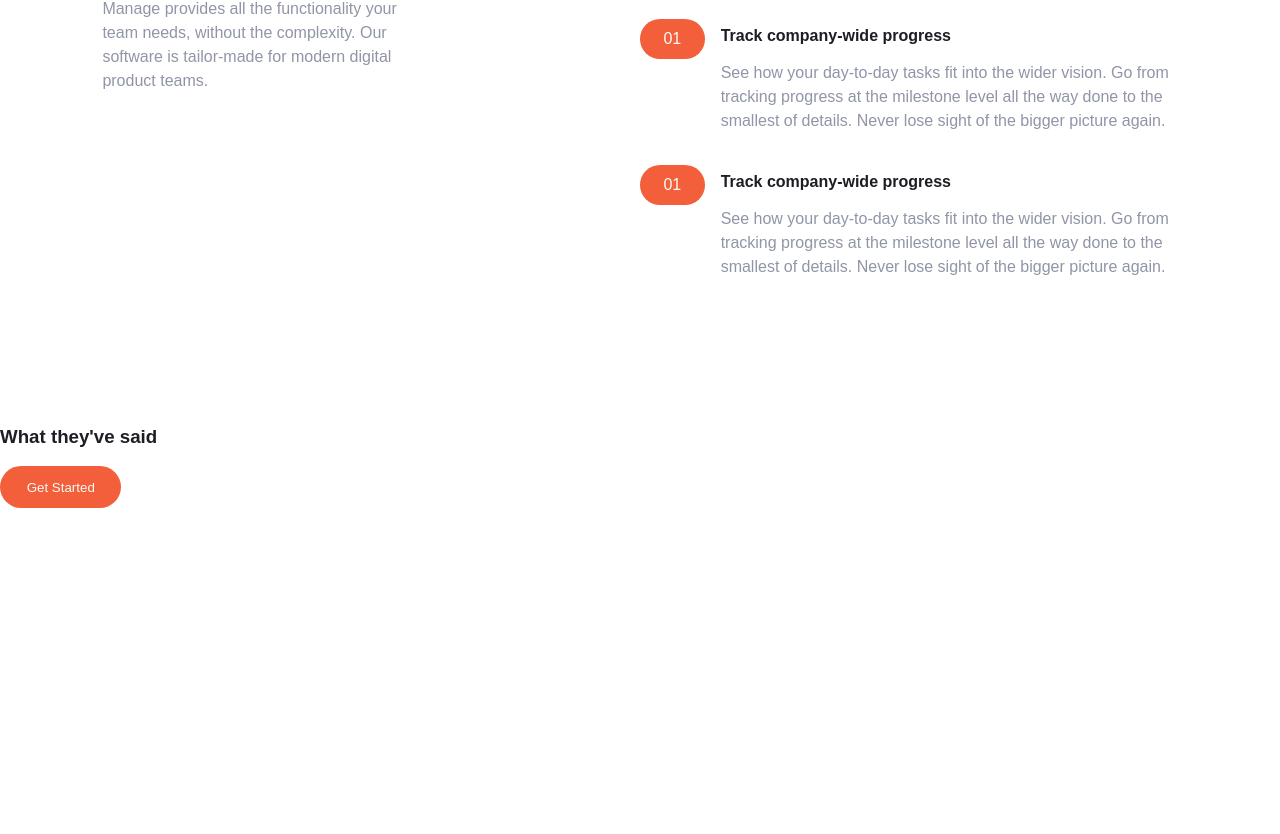
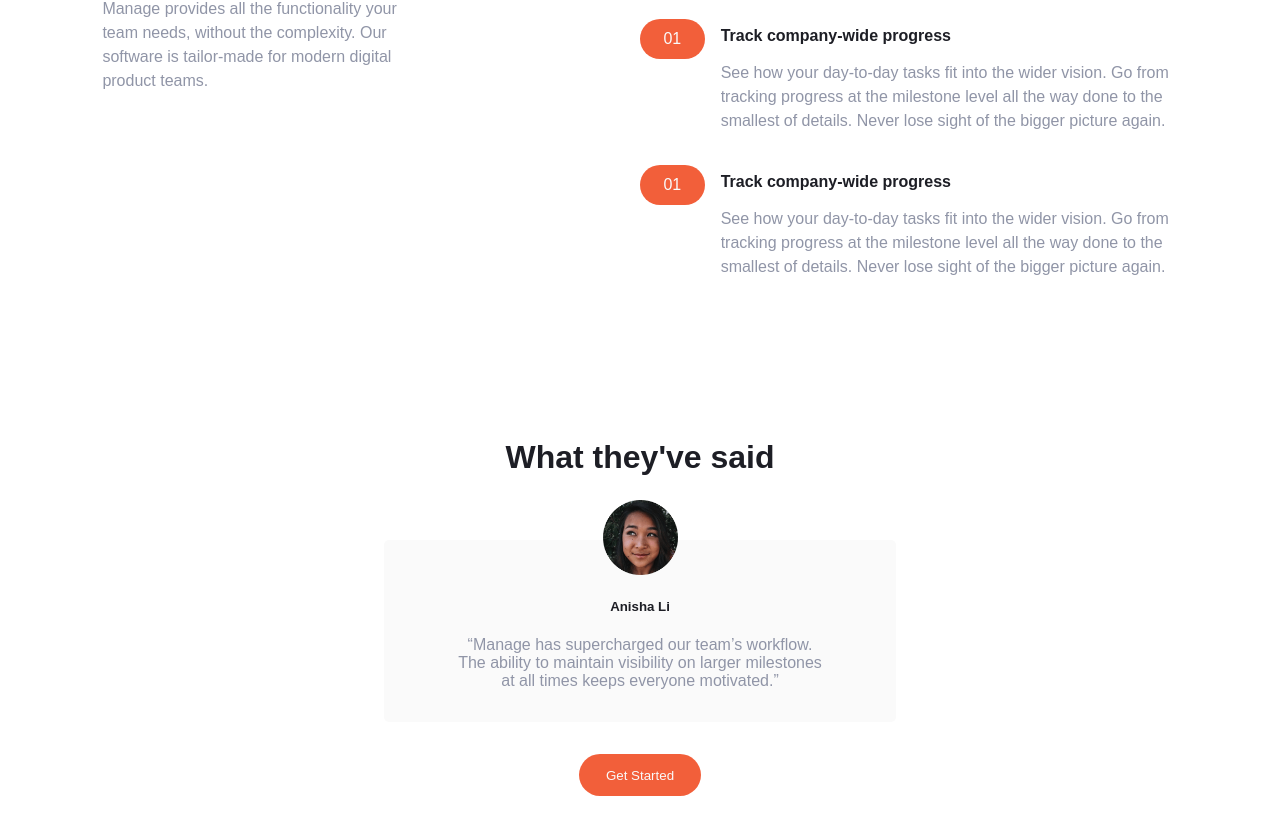
Before and after one commit to mritunjaysaha/manage-landing-page, a Next.js app: page / in a window 1280 px wide. Shown: the part 1023-1857 px from the top of the page. Before the commit the page ends 1531 px from the top, so only its background shows below. Built offline with nearby package versions, Linux system fonts and the light colour scheme; a web font is replaced by a local one.

Commit message:
added testimonial cards

```diff
--- a/pages/index.js
+++ b/pages/index.js
@@ -3,6 +3,33 @@ import Navbar from "../src/components/nav";
 import LandingPage from "../src/sections/landingPage";
 import AboutPage from "../src/sections/aboutPage";
 import TestimonialPage from "../src/sections/testimonialsPage";
+
+const testimonialData = [
+    {
+        id: 1,
+        name: "Anisha Li",
+        text:
+            "“Manage has supercharged our team’s workflow. The ability to maintain visibility on larger milestones at all times keeps everyone motivated.”",
+    },
+    {
+        id: 2,
+        name: "Ali Bravo",
+        text:
+            "“We have been able to cancel so many other subscriptions since using Manage. There is no more cross-channel confusion and everyone is much more focused.”",
+    },
+    {
+        id: 3,
+        name: "Richard Watts",
+        text:
+            "“Manage allows us to provide structure and process. It keeps us organized and focused. I can’t stop recommending them to everyone I talk to!”",
+    },
+    {
+        id: 4,
+        name: "Shanai Gough",
+        text:
+            "“Their software allows us to track, manage and collaborate on our projects from anywhere. It keeps the whole team in-sync without being intrusive.”",
+    },
+];
 
 function Index() {
     return (
@@ -13,7 +40,7 @@ function Index() {
             </section>
             <section>
                 <AboutPage />
-                <TestimonialPage />
+                <TestimonialPage data={testimonialData} />
             </section>
         </>
     );
--- a/src/components/cards.js
+++ b/src/components/cards.js
@@ -1,8 +1,6 @@
 import React from "react";
 
 export default function Card({ id, header, text }) {
-    console.log(id);
-
     return (
         <article className="cards">
             <div className="tag">
--- a/src/sections/testimonialsPage.js
+++ b/src/sections/testimonialsPage.js
@@ -1,13 +1,19 @@
 import React from "react";
 import Button from "../components/buttons";
 
-export default function TestimonialPage() {
+export default function TestimonialPage({ data }) {
     return (
         <section className="testimonials-page">
             <header className="header">
                 <h3>What they've said</h3>
             </header>
-            <article className="testimonials-cards"></article>
+
+            <div className="testimonials-cards">
+                <div className="dp"></div>
+                <h5>{data[0].name}</h5>
+                <p>{data[0].text}</p>
+            </div>
+
             <Button text="Get Started" />
         </section>
     );
--- a/styles/main.scss
+++ b/styles/main.scss
@@ -9,3 +9,4 @@
 @import "./sections/landingPage";
 @import "./sections/index";
 @import "./sections/aboutPage";
+@import "./sections/testimonialsPage";
--- /dev/null
+++ b/styles/sections/_testimonialsPage.scss
@@ -0,0 +1,43 @@
+.testimonials-page {
+    display: flex;
+    flex-direction: column;
+    justify-content: center;
+    align-items: center;
+    padding-bottom: 20vh;
+    .header {
+        h3 {
+            font-size: 2em;
+        }
+    }
+}
+
+.testimonials-cards {
+    width: 40vw;
+    text-align: center;
+    display: flex;
+    flex-direction: column;
+    align-items: center;
+    background: $VeryLightGray;
+    margin: 2em;
+    border-radius: 5px;
+    padding: 0 4em 2em 4em;
+
+    .dp {
+        position: relative;
+        top: -5vh;
+        height: 75px;
+        width: 75px;
+        background-image: url(../assets/avatar-ali.png);
+        background-size: contain;
+    }
+    h5 {
+        margin-top: -2vh;
+    }
+
+    p {
+        margin: 0;
+        font-size: 1em;
+        padding: 0 0.5em;
+        color: $DarkGrayishBlue;
+    }
+}
```
Also changed, not shown: src/index.html (+0 -44 lines).
